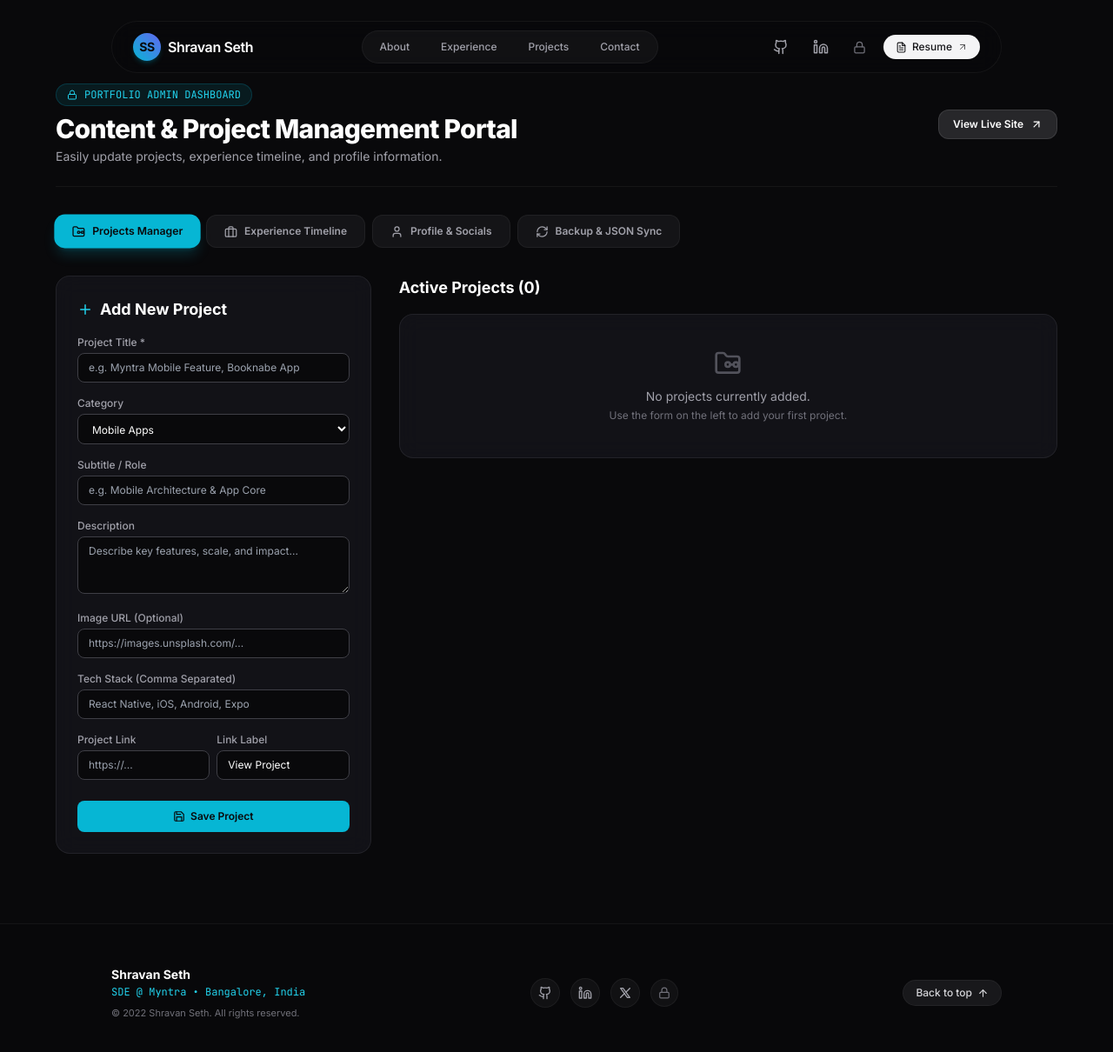
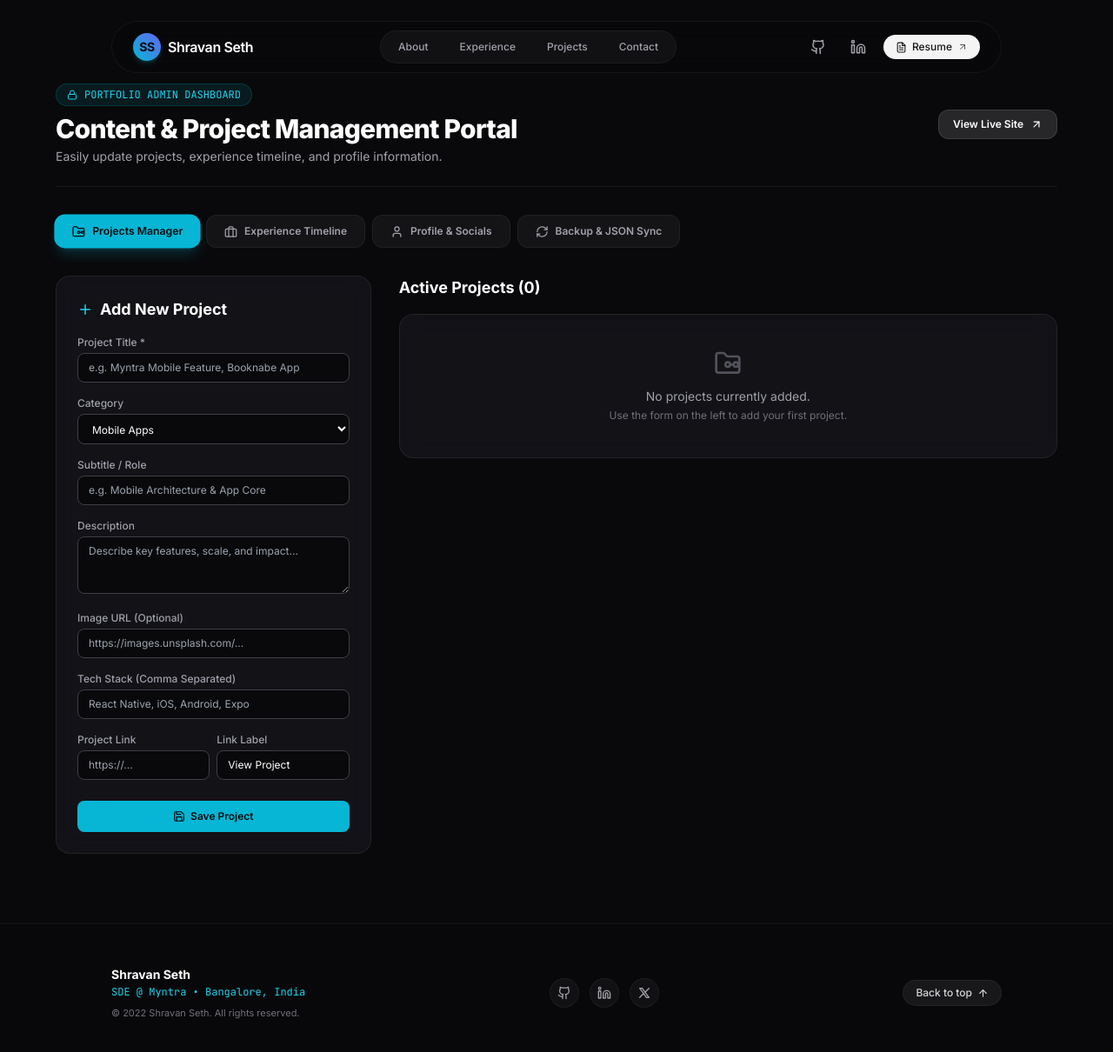
Before and after one commit to ShravanSeth/shravanseth.github.io, a React (Create React App) app: page /admin in a window 1280 px wide. Shown: the top 1210 px of the page at 87% size. Built offline with nearby package versions, Linux system fonts and the light colour scheme.

Commit message:
Hide admin portal links and icons from public-facing web pages

```diff
--- a/src/components/Footer.jsx
+++ b/src/components/Footer.jsx
@@ -1,7 +1,6 @@
 import React from "react";
-import { Link } from "react-router-dom";
 import { personalInfo } from "../data/portfolioData";
-import { ArrowUp, Github, Linkedin, Twitter, Lock } from "./Icons";
+import { ArrowUp, Github, Linkedin, Twitter } from "./Icons";
 
 export default function Footer() {
   const scrollToTop = () => {
@@ -53,13 +52,6 @@ export default function Footer() {
           >
             <Twitter size={16} />
           </a>
-          <Link
-            to="/admin"
-            className="p-2 text-zinc-500 hover:text-zinc-300 rounded-full bg-zinc-900/60 border border-white/5 transition-colors"
-            title="Admin Portal"
-          >
-            <Lock size={14} />
-          </Link>
         </div>
 
         {/* Right: Back to top */}
--- a/src/components/Navbar.jsx
+++ b/src/components/Navbar.jsx
@@ -1,7 +1,6 @@
 import React, { useState, useEffect } from "react";
-import { Link } from "react-router-dom";
 import { personalInfo } from "../data/portfolioData";
-import { Github, Linkedin, Twitter, FileText, Menu, X, ArrowUpRight, Lock } from "./Icons";
+import { Github, Linkedin, Twitter, FileText, Menu, X, ArrowUpRight } from "./Icons";
 
 export default function Navbar() {
   const [scrolled, setScrolled] = useState(false);
@@ -101,13 +100,6 @@ export default function Navbar() {
           >
             <Linkedin size={18} />
           </a>
-          <Link
-            to="/admin"
-            className="p-2 text-zinc-500 hover:text-zinc-300 hover:bg-white/5 rounded-full transition-colors"
-            title="Admin Portal"
-          >
-            <Lock size={15} />
-          </Link>
           <a
             href={personalInfo.resumeUrl}
             target="_blank"
@@ -144,14 +136,6 @@ export default function Navbar() {
                 {link.name}
               </a>
             ))}
-            <Link
-              to="/admin"
-              onClick={() => setMobileMenuOpen(false)}
-              className="px-4 py-2.5 rounded-lg text-sm font-medium text-cyan-400 hover:bg-white/5 flex items-center gap-2"
-            >
-              <Lock size={14} />
-              <span>Admin Portal</span>
-            </Link>
           </div>
           <div className="pt-4 border-t border-white/10 flex items-center justify-between">
             <div className="flex items-center gap-2">
--- a/src/components/Projects.jsx
+++ b/src/components/Projects.jsx
@@ -1,5 +1,4 @@
 import React, { useState, useEffect } from "react";
-import { Link } from "react-router-dom";
 import { getStoredData } from "../data/portfolioData";
 import { FolderGit2, ExternalLink, Smartphone, Globe, Palette, Layers } from "./Icons";
 
@@ -141,7 +140,7 @@ export default function Projects() {
           </div>
         </>
       ) : (
-        /* Empty State / Admin Portal Prompt */
+        /* Empty State */
         <div className="glass-card rounded-3xl p-10 sm:p-14 text-center max-w-2xl mx-auto border border-white/5 flex flex-col items-center">
           <div className="w-14 h-14 rounded-2xl bg-cyan-500/10 border border-cyan-500/20 flex items-center justify-center text-cyan-400 mb-4">
             <FolderGit2 size={26} />
@@ -150,15 +149,17 @@ export default function Projects() {
             Projects In Curation
           </h3>
           <p className="text-zinc-400 text-sm max-w-md mb-6 leading-relaxed">
-            Project entries can be added, updated, and categorized at any time through your personal Admin Portal.
+            Engineering case studies and mobile architecture breakdowns are currently being updated.
           </p>
-          <Link
-            to="/admin"
-            className="inline-flex items-center gap-2 px-5 py-2.5 rounded-full bg-cyan-500 hover:bg-cyan-400 text-zinc-950 font-semibold text-xs transition-all shadow-lg shadow-cyan-500/20 active:scale-95"
+          <a
+            href="https://github.com/ShravanSeth"
+            target="_blank"
+            rel="noopener noreferrer"
+            className="inline-flex items-center gap-2 px-5 py-2.5 rounded-full bg-zinc-800 hover:bg-cyan-500 hover:text-zinc-950 text-white font-semibold text-xs border border-white/10 transition-all shadow-md active:scale-95"
           >
-            <span>Manage Projects in Admin Portal</span>
+            <span>Explore Code on GitHub</span>
             <ExternalLink size={13} />
-          </Link>
+          </a>
         </div>
       )}
     </section>
```
